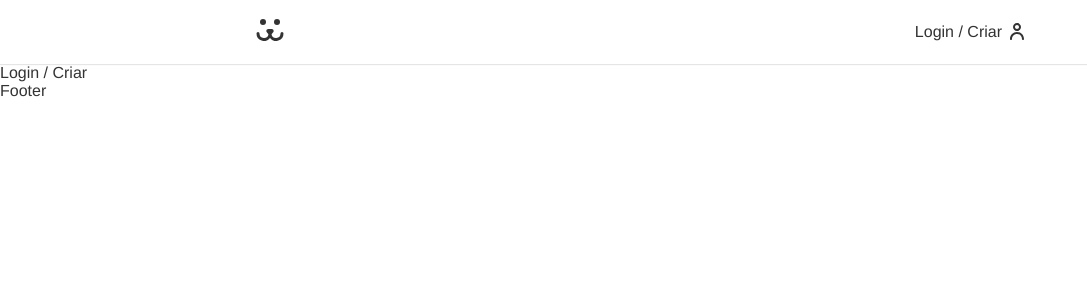
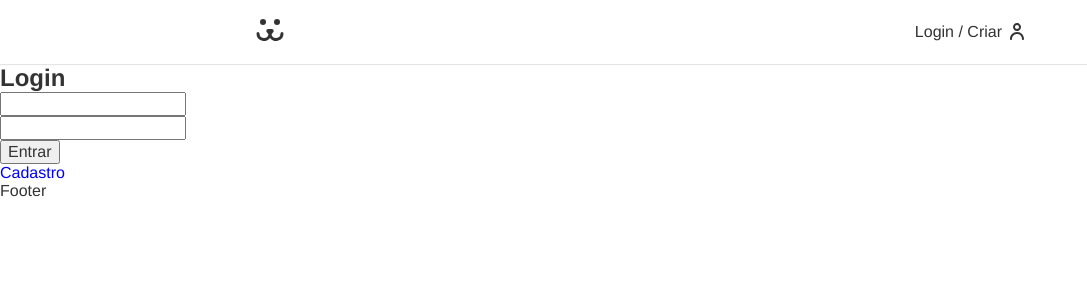
Before and after one commit to leoalves2010/SocialDogReactJS, a React (Create React App) app in the folder app/: page /login in a window 1280 px wide. Shown: the top 300 px of the page, without its empty margins (0-1087 px from the left). Built offline with nearby package versions, Linux system fonts and the light colour scheme.

Commit message:
Criação dos componentes de Login e suas rotas

```diff
--- a/app/src/App.js
+++ b/app/src/App.js
@@ -11,7 +11,7 @@
             <Header />
             <Routes>
                 <Route path="/" element={<Home />} />
-                <Route path="/login" element={<Login />} />
+                <Route path="/login/*" element={<Login />} />
             </Routes>
             <Footer />
         </div>
--- a/app/src/Components/Login/Login.js
+++ b/app/src/Components/Login/Login.js
@@ -1,11 +1,21 @@
-import React from 'react'
+import React from "react";
+import { Routes, Route } from "react-router-dom";
+import LoginForm from "../LoginForm/LoginForm";
+import LoginCreate from "../LoginCreate/LoginCreate";
+import LoginPasswordLost from "../LoginPasswordLost/LoginPasswordLost";
+import LoginPasswordReset from "../LoginPasswordReset/LoginPasswordReset";
 
 const Login = () => {
-  return (
-    <div>
-      Login / Criar
-    </div>
-  )
-}
+    return (
+        <div>
+            <Routes>
+                <Route path="/" element={<LoginForm />} />
+                <Route path="criar" element={<LoginCreate />} />
+                <Route path="perdeu" element={<LoginPasswordLost />} />
+                <Route path="resetar" element={<LoginPasswordReset />} />
+            </Routes>
+        </div>
+    );
+};
 
-export default Login
+export default Login;
--- /dev/null
+++ b/app/src/Components/LoginCreate/LoginCreate.js
@@ -0,0 +1,11 @@
+import React from 'react'
+
+const LoginCreate = () => {
+  return (
+    <div>
+      LoginCreate
+    </div>
+  )
+}
+
+export default LoginCreate
--- /dev/null
+++ b/app/src/Components/LoginForm/LoginForm.js
@@ -0,0 +1,45 @@
+import React from "react";
+import { Link } from "react-router-dom";
+
+const LoginForm = () => {
+    const [username, setUsername] = React.useState("");
+    const [password, setPassword] = React.useState("");
+
+    const handleSubmit = (event) => {
+        event.preventDefault();
+        fetch("https://dogsapi.origamid.dev/json/jwt-auth/v1/token", {
+            method: "POST",
+            headers: {
+                "Content-Type": "application/json",
+            },
+            body: JSON.stringify({ username, password }),
+        })
+            .then((response) => {
+                console.log(response);
+                return response.json();
+            })
+            .then((json) => console.log(json));
+    };
+
+    return (
+        <section>
+            <h1>Login</h1>
+            <form onSubmit={handleSubmit}>
+                <input
+                    type="text"
+                    value={username}
+                    onChange={({ target }) => setUsername(target.value)}
+                />
+                <input
+                    type="password"
+                    value={password}
+                    onChange={({ target }) => setPassword(target.value)}
+                />
+                <button>Entrar</button>
+            </form>
+            <Link to="/login/criar">Cadastro</Link>
+        </section>
+    );
+};
+
+export default LoginForm;
--- /dev/null
+++ b/app/src/Components/LoginPasswordLost/LoginPasswordLost.js
@@ -0,0 +1,11 @@
+import React from 'react'
+
+const LoginPasswordLost = () => {
+  return (
+    <div>
+      LoginPasswordLost
+    </div>
+  )
+}
+
+export default LoginPasswordLost
--- /dev/null
+++ b/app/src/Components/LoginPasswordReset/LoginPasswordReset.js
@@ -0,0 +1,11 @@
+import React from 'react'
+
+const LoginPasswordReset = () => {
+  return (
+    <div>
+      LoginPasswordReset
+    </div>
+  )
+}
+
+export default LoginPasswordReset
```
